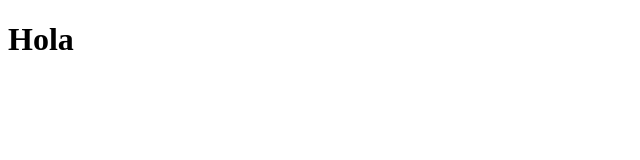
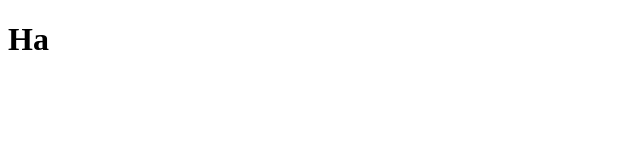
Before and after one commit to AdrielFondeur25/practica_en_equipo, a plain HTML site: page index.html in a window 1280 px wide. Shown: the full height of the page, 0-640 px from the left. Drawn offline with Linux system fonts and the light colour scheme.

Commit message:
commita damy

```diff
--- a/index.html
+++ b/index.html
@@ -7,7 +7,7 @@
     <title>Práctica en Equipo</title>
 </head>
 <body>
-    <h1>Hola</h1>
+    <h1>Ha</h1>
 
 </body>
 </html>
```
